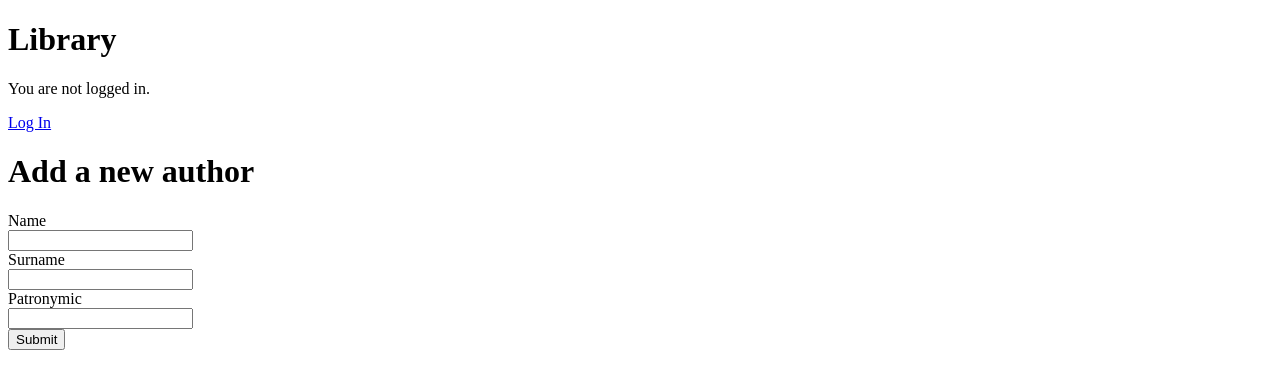
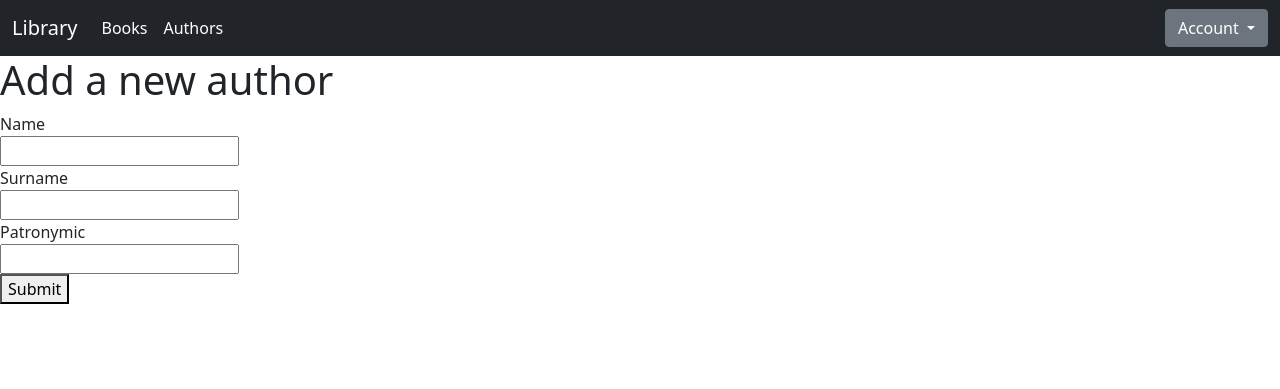
Before and after one commit to self51/Library-Project, a Django app: page /author/add/ in a window 1280 px wide. Shown: the top 389 px of the page. Run offline with Django 3.2, Linux system fonts and the light colour scheme; some libraries are stand-ins or nearby versions.

Commit message:
Added home page, update base.html

```diff
--- a/library/library/urls.py
+++ b/library/library/urls.py
@@ -15,9 +15,11 @@ Including another URLconf
 """
 from django.contrib import admin
 from django.urls import path, include
+from . import views
 
 urlpatterns = [
     path('admin/', admin.site.urls),
+    path('', views.home, name='home'),
     path('accounts/', include('django.contrib.auth.urls')),
     path('accounts/', include('authentication.urls')),
     path('author/', include('author.urls')),
--- /dev/null
+++ b/library/library/views.py
@@ -0,0 +1,5 @@
+from django.shortcuts import render
+
+
+def home(request):
+    return render(request, 'home.html')
--- a/library/templates/base.html
+++ b/library/templates/base.html
@@ -3,19 +3,49 @@
 <head>
     <meta charset="UTF-8">
     <title>Library</title>
+    <link href="https://cdn.jsdelivr.net/npm/bootstrap@5.0.0-beta1/dist/css/bootstrap.min.css" rel="stylesheet" integrity="sha384-giJF6kkoqNQ00vy+HMDP7azOuL0xtbfIcaT9wjKHr8RbDVddVHyTfAAsrekwKmP1" crossorigin="anonymous">
+    <script src="https://cdn.jsdelivr.net/npm/bootstrap@5.0.0-beta1/dist/js/bootstrap.bundle.min.js" integrity="sha384-ygbV9kiqUc6oa4msXn9868pTtWMgiQaeYH7/t7LECLbyPA2x65Kgf80OJFdroafW" crossorigin="anonymous"></script>
 </head>
 <body>
-    <h1>Library</h1>
-    <div>
-        {% if user.is_authenticated %}
-            <p>Hi {{ user.username }}!</p>
-            <p><a href="{% url 'logout' %}">Log out</a></p>
-        {% else %}
-            <p>You are not logged in.</p>
-            <a href="{% url 'login' %}">Log In</a>
-        {% endif %}
-        {% block content %}
-        {% endblock content %}
-    </div>
+    <nav class="navbar navbar-expand-lg navbar-dark bg-dark">
+        <div class="container-fluid">
+            <a class="navbar-brand" href="/">Library</a>
+        <button class="navbar-toggler" type="button" data-bs-toggle="collapse" data-bs-target="#navbarSupportedContent" aria-controls="navbarSupportedContent" aria-expanded="false" aria-label="Toggle navigation">
+            <span class="navbar-toggler-icon"></span>
+        </button>
+        <div class="collapse navbar-collapse" id="navbarSupportedContent">
+            <ul class="navbar-nav me-auto mb-2 mb-lg-0">
+                <li class="nav-item">
+                    <a class="nav-link active" aria-current="page" href="/book">Books</a>
+                </li>
+                <li class="nav-item">
+                    <a class="nav-link active" href="/author">Authors</a>
+                </li>
+            </ul>
+            <div class="btn-group">
+                <button type="button" class="btn btn-secondary dropdown-toggle" data-bs-toggle="dropdown" aria-expanded="false">
+                    Account
+                </button>
+                <ul class="dropdown-menu dropdown-menu-end">
+                    {% if user.is_authenticated %}
+                        <li><h6 class="dropdown-header">Hi {{ user.username }}!</h6></li>
+                        <li class="dropdown-item"><a class="btn btn-primary" href="{% url 'logout' %}" role="button">Log out</a></li>
+                    {% else %}
+                        <li><h5 class="dropdown-header">Welcome to Library!</h5></li>
+                        <li class="dropdown-item"><a class="btn btn-primary" href="{% url 'login' %}" role="button">log in</a></li>
+                        <li class="dropdown-item"><a class="btn btn-primary" href="{% url 'signup' %}" role="button">Sign up</a></li>
+                    {% endif %}
+                    <li><hr class="dropdown-divider"></li>
+                    <li><a class="dropdown-item" href="{% url 'account' %}">Account</a></li>
+                    <li><a class="dropdown-item" href="#">My orders</a></li>
+
+                </ul>
+            </div>
+        </div>
+    </nav>
+
+    {% block content %}
+    {% endblock content %}
+
 </body>
 </html>
--- /dev/null
+++ b/library/templates/home.html
@@ -0,0 +1,3 @@
+{% extends "base.html" %} &nbsp;{% block content %}
+
+{% endblock content %}
```
